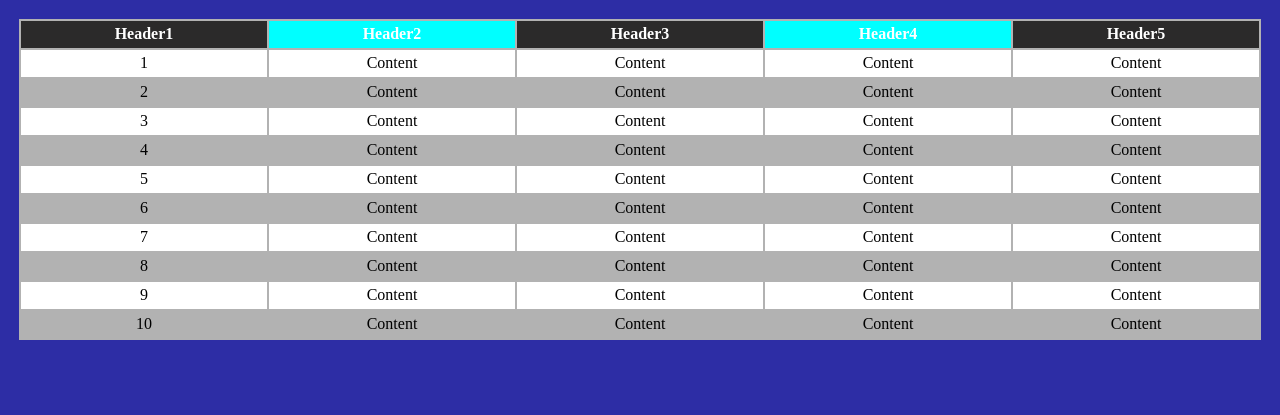
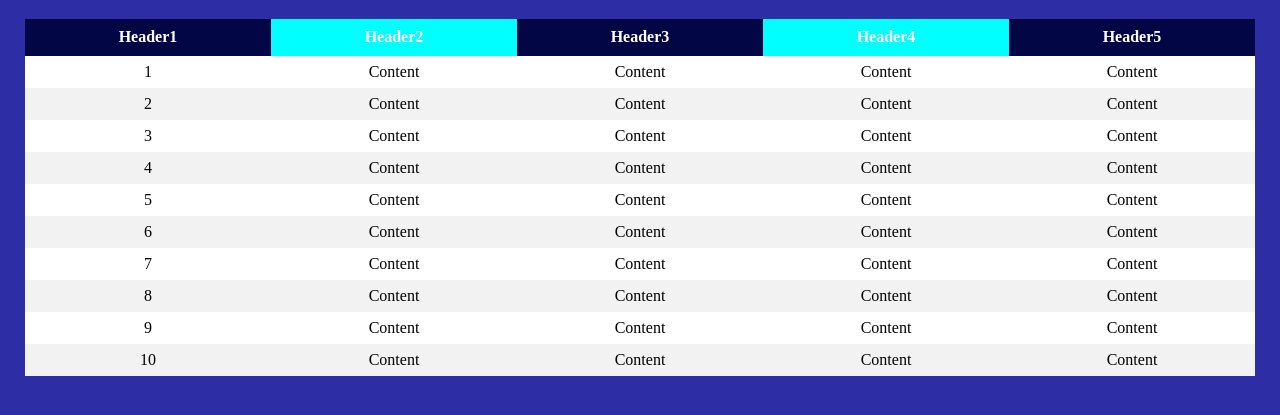
Before and after one commit to rafetmammadoff/Selectors, a plain HTML site: page Table/index.html in a window 1280 px wide. Shown: the part 61-476 px from the top of the page. Drawn offline with Linux system fonts and the light colour scheme.

Commit message:
UpToDate

```diff
--- a/Table/assets/style.scss
+++ b/Table/assets/style.scss
@@ -8,16 +8,18 @@ body{
         display: flex;
         justify-content: center;
         table{
-            background-color: #b2b2b2;
+            background-color: #fff;
             background-clip: border-box;
+            border-collapse: collapse;
+
             thead{
                 th{
                     width: 244px;
-                    height: 25px;
+                    height: 35px;
                     color: white;
                 }
                 th:nth-child(2n+1) {
-                    background: rgb(43, 42, 42);
+                    background: rgb(2, 6, 68);
                     background-clip: border-box;
                 }
                 th:nth-child(2n) {
@@ -27,13 +29,13 @@ body{
             }
             tbody{
                 td{
-                    height: 25px;
+                    height: 30px;
                 }
                 tr{
                     background-color: #fff;
                 }
                 tr:nth-child(2n){
-                    background-color: #b2b2b2;
+                    background-color: #f2f2f2;
                 }
             }
 
```
Also changed, not shown: Table/index.html (+1 -0 lines), Table/assets/style.css, 1 other file.
